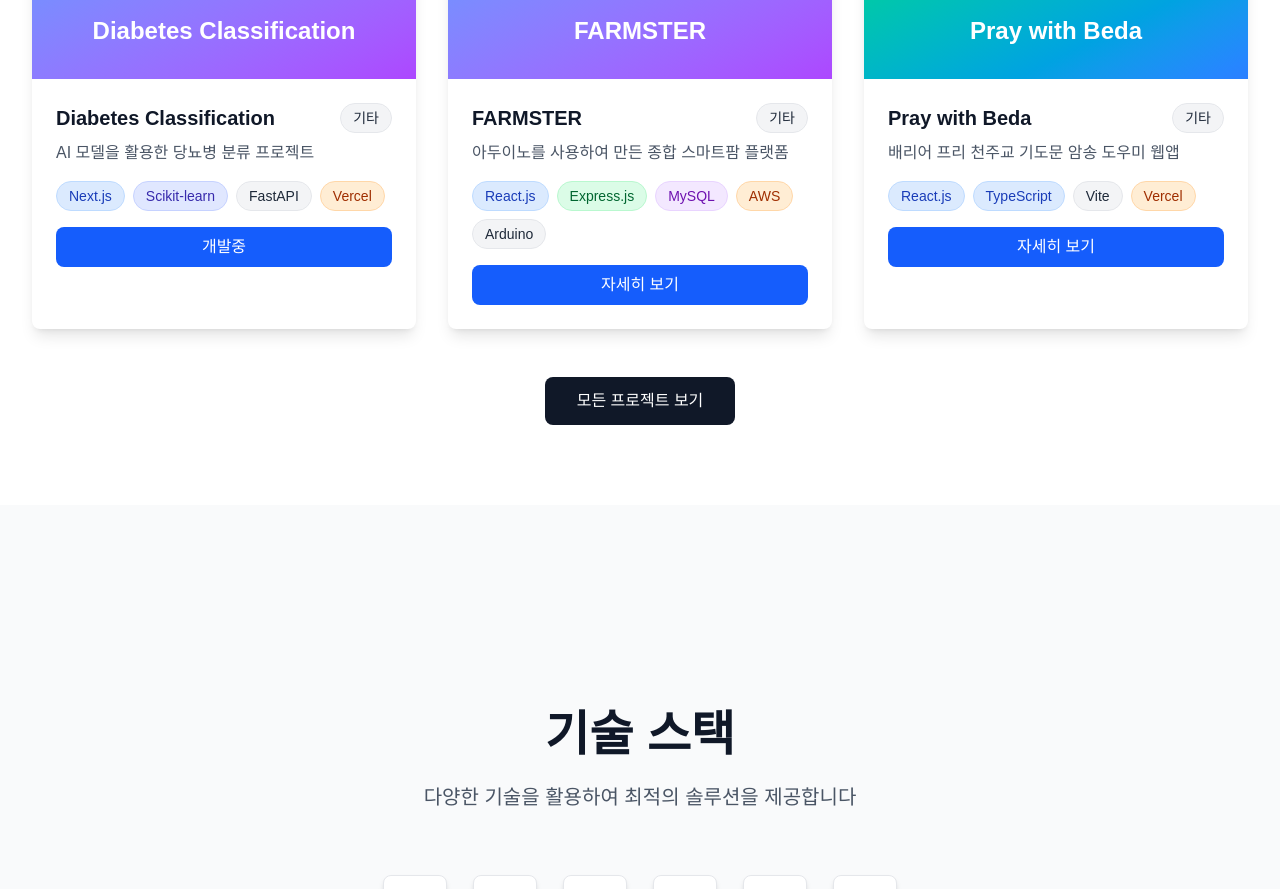
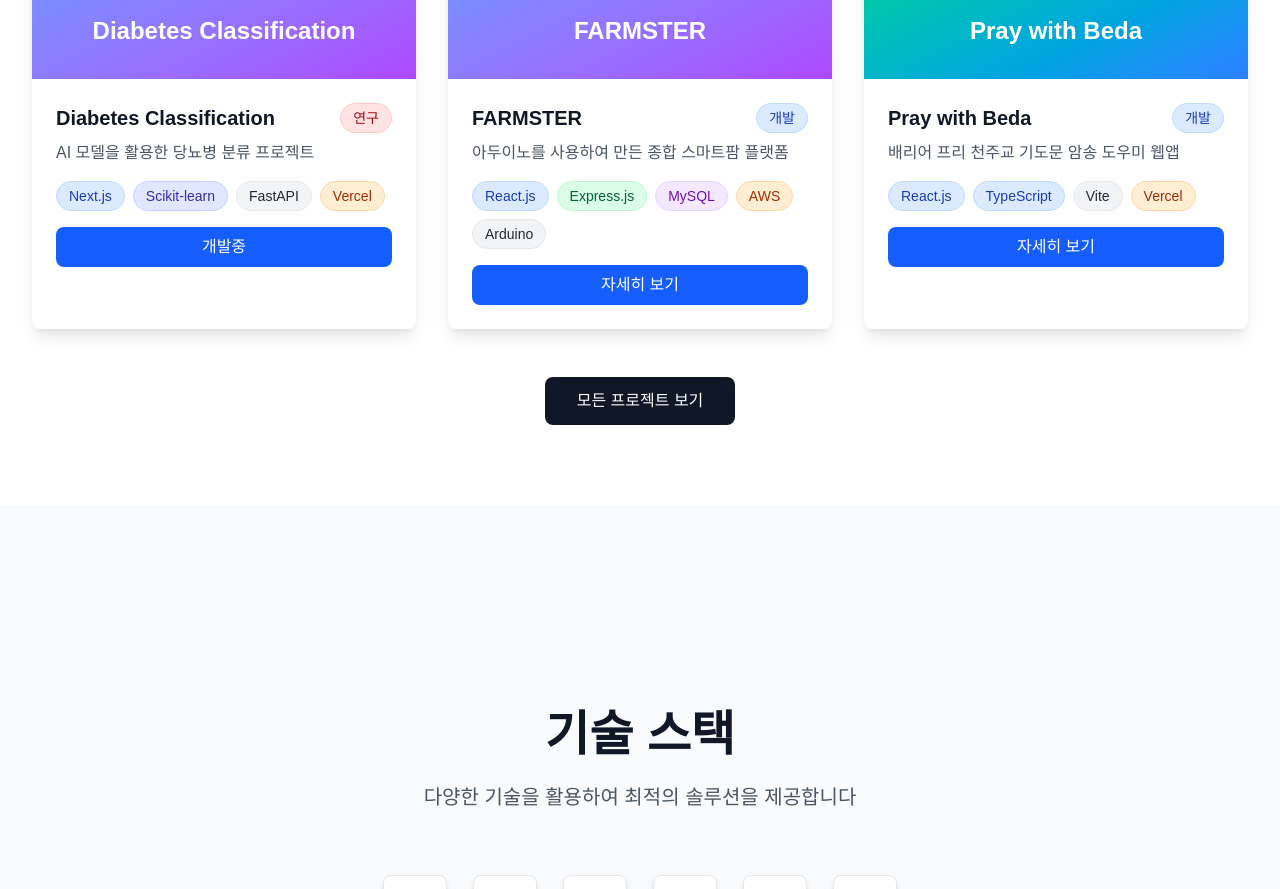
Before and after one commit to ej-rarus/leeeunjae.com, a Next.js app: page / in a window 1280 px wide. Shown: the part 1157-2046 px from the top of the page. Built offline with nearby package versions, Linux system fonts and the light colour scheme; grey boxes are pictures that could not be loaded.

Commit message:
v1.0.10 홈 페이지 프로젝트 카드에 카테고리 속성을 추가하여 각 프로젝트의 분류 정보를 제공함. 사용자 경험을 향상시키기 위한 개선 작업.

```diff
--- a/app/page.tsx
+++ b/app/page.tsx
@@ -117,6 +117,7 @@
                 gradientTo={project.gradientTo}
                 buttonText={project.buttonText}
                 href={project.href}
+                category={project.category}
               />
             ))}
           </div>
```
